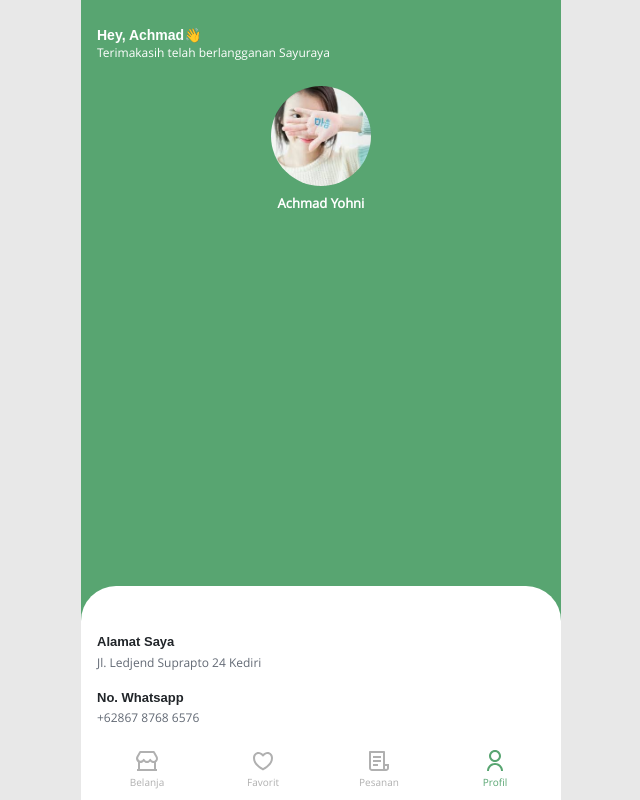
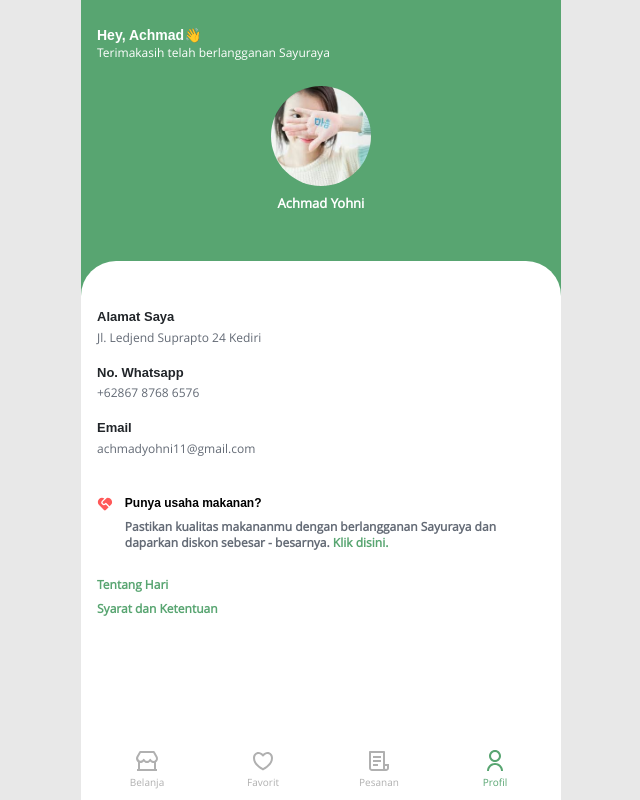
Before and after one commit to yohni/sayuraya, a Next.js app: page /me in a window 1280 px wide. Shown: the top 800 px of the page, without its empty margins (319-959 px from the left). Built offline with nearby package versions, Linux system fonts and the light colour scheme; a web font is replaced by a local one.

Commit message:
style: 💄 change position of sheet

```diff
--- a/pages/me/index.jsx
+++ b/pages/me/index.jsx
@@ -7,7 +7,7 @@
 
 const Wrapper = styled.div`
   background: ${({ theme }) => theme.GreenPrimary};
-  min-height: 120vh;
+
   position: relative;
 `;
 
@@ -37,13 +37,10 @@
   font-size: 13px;
   color: #ffffff;
   font-weight: 600;
+  margin-bottom: 48px;
 `;
 
 const StaticSheet = styled.div`
-  position: absolute;
-  bottom: 0;
-  left: 0;
-  right: 0;
   background: #ffffff;
   border-radius: 35px 35px 0px 0px;
   padding: 48px 16px 16px;
```
